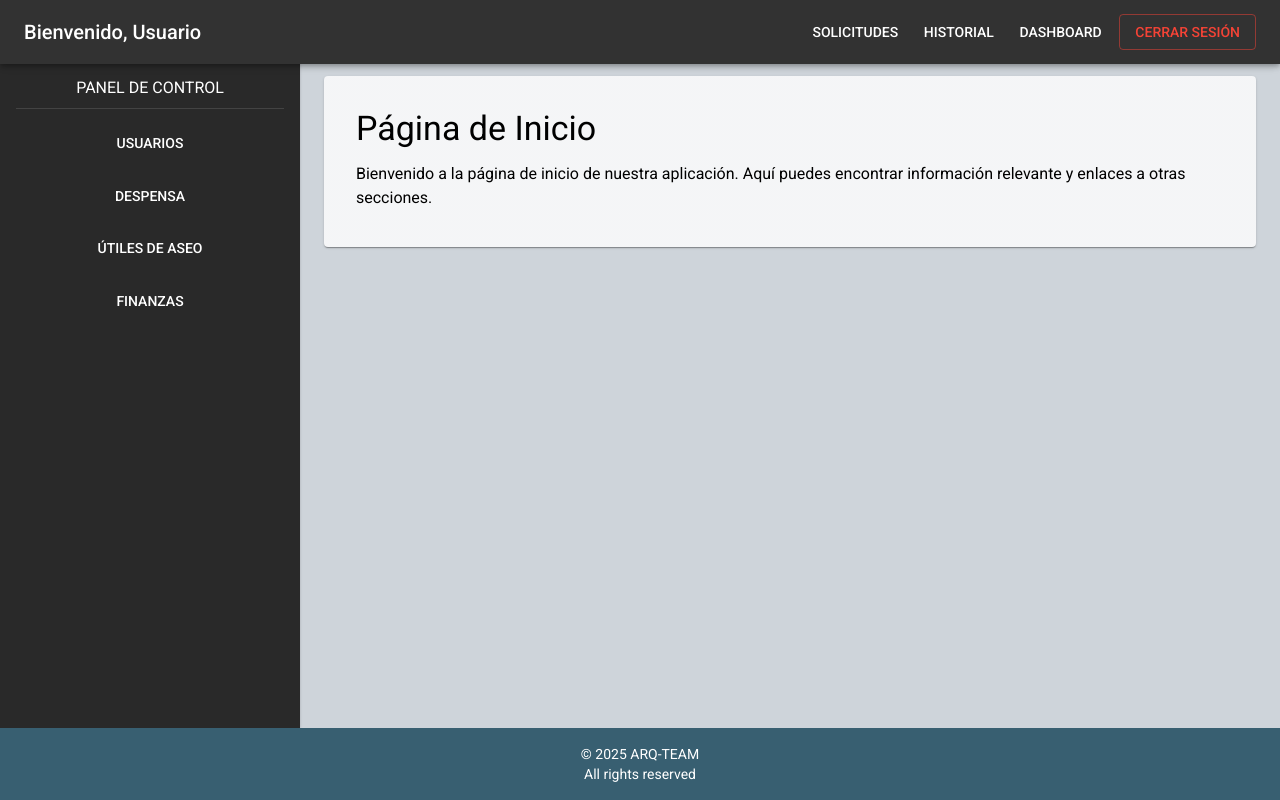
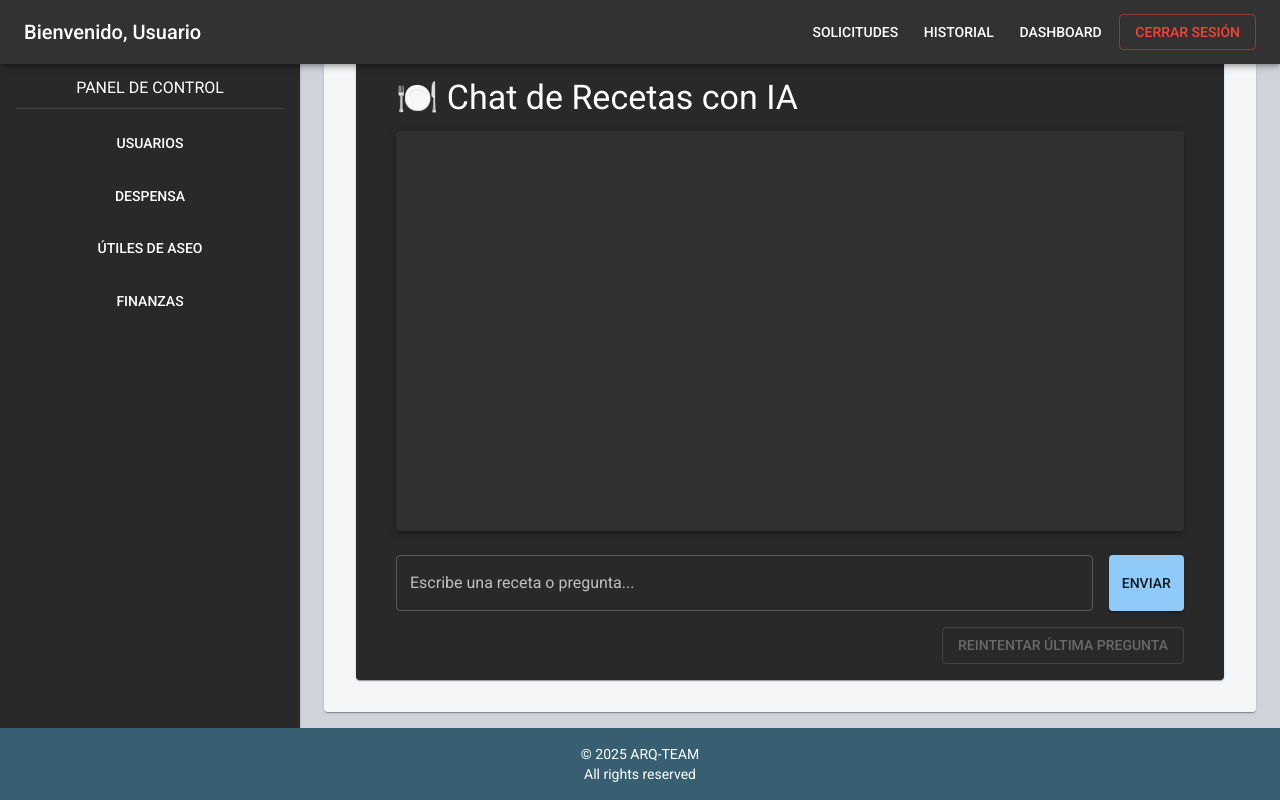
Before and after one commit to xStarH4ndx/ARQ-TWO-FRONT, a React (Vite) app: page /homepage in a window 1280 px wide. Built offline with nearby package versions, Linux system fonts and the light colour scheme.

Commit message:
ChatBox recetas implementado

```diff
--- a/package.json
+++ b/package.json
@@ -17,6 +17,7 @@
     "@mui/material": "^7.0.2",
     "react": "^19.0.0",
     "react-dom": "^19.0.0",
+    "react-markdown": "^10.1.0",
     "react-router-dom": "^7.5.3",
     "zustand": "^5.0.4"
   },
--- /dev/null
+++ b/src/components/ChatIA.tsx
@@ -0,0 +1,147 @@
+import React, { useState, useEffect, useRef } from 'react';
+import {
+  Box,
+  Container,
+  Typography,
+  TextField,
+  Button,
+  Paper,
+  CircularProgress,
+} from '@mui/material';
+import ReactMarkdown from 'react-markdown';
+
+interface Message {
+  role: 'user' | 'assistant';
+  content: string;
+}
+
+const API_KEY = import.meta.env.VITE_OPENROUTER_API_KEY;
+const API_URL = import.meta.env.VITE_OPENROUTER_URL;
+
+const ChatIA: React.FC = () => {
+  const [input, setInput] = useState('');
+  const [messages, setMessages] = useState<Message[]>([]);
+  const [loading, setLoading] = useState(false);
+  const bottomRef = useRef<HTMLDivElement>(null); // <-- Referencia al final del chat
+
+  useEffect(() => {
+    bottomRef.current?.scrollIntoView({ behavior: 'smooth' });
+  }, [messages, loading]); // se ejecuta cuando cambian mensajes o estado de carga
+
+  const handleSend = async (customInput?: string) => {
+    const messageContent = customInput ?? input;
+    if (!messageContent.trim()) return;
+
+    const newMessages: Message[] = [...messages, { role: 'user' as const, content: messageContent }];
+    setMessages(newMessages);
+    setInput('');
+    setLoading(true);
+
+    try {
+      const response = await fetch(API_URL, {
+        method: 'POST',
+        headers: {
+          'Authorization': `Bearer ${API_KEY}`,
+          'HTTP-Referer': 'http://localhost:5173',
+          'X-Title': 'Chat Recetas IA',
+          'Content-Type': 'application/json',
+        },
+        body: JSON.stringify({
+          model: 'meta-llama/llama-4-maverick:free',
+          messages: newMessages.map((msg) => ({
+            role: msg.role,
+            content: msg.content,
+          })),
+        }),
+      });
+
+      const data = await response.json();
+      const reply = data.choices?.[0]?.message?.content || 'Sin respuesta de la IA.';
+      setMessages([...newMessages, { role: 'assistant' as const, content: reply }]);
+    } catch (error) {
+      console.error('Error al enviar mensaje:', error);
+    } finally {
+      setLoading(false);
+    }
+  };
+
+  const handleRetry = () => {
+    const lastUserMessage = [...messages].reverse().find((msg) => msg.role === 'user');
+    if (lastUserMessage) {
+      handleSend(lastUserMessage.content);
+    }
+  };
+
+  return (
+    <Container maxWidth="md">
+      <Typography variant="h4" gutterBottom>
+        🍽️ Chat de Recetas con IA
+      </Typography>
+
+      <Paper
+        elevation={3}
+        sx={{
+          height: 400,
+          overflowY: 'auto',
+          p: 2,
+          mb: 3,
+        }}
+      >
+        {messages.map((msg, index) => (
+          <Box key={index} sx={{ mb: 2 }}>
+            <Typography
+              variant="subtitle2"
+              color={msg.role === 'user' ? 'primary' : 'success.main'}
+            >
+              {msg.role === 'user' ? 'Tú' : 'IA'}:
+            </Typography>
+            <Typography variant="body2">
+              <ReactMarkdown>{msg.content}</ReactMarkdown>
+            </Typography>
+          </Box>
+        ))}
+        {loading && (
+          <Box sx={{ display: 'flex', alignItems: 'center', mt: 2 }}>
+            <CircularProgress size={20} sx={{ mr: 1 }} />
+            <Typography variant="body2" color="text.secondary">
+              La IA está pensando...
+            </Typography>
+          </Box>
+        )}
+        <div ref={bottomRef} /> {/* Elemento invisible al final del chat */}
+      </Paper>
+
+      <Box sx={{ display: 'flex', gap: 2, mb: 2 }}>
+        <TextField
+          fullWidth
+          label="Escribe una receta o pregunta..."
+          variant="outlined"
+          value={input}
+          onChange={(e) => setInput(e.target.value)}
+          onKeyDown={(e) => e.key === 'Enter' && handleSend()}
+        />
+        <Button
+          variant="contained"
+          color="primary"
+          onClick={() => handleSend()}
+          disabled={loading}
+        >
+          Enviar
+        </Button>
+      </Box>
+
+      <Box sx={{ textAlign: 'right' }}>
+        <Button
+          variant="outlined"
+          color="secondary"
+          onClick={handleRetry}
+          disabled={loading || messages.filter((msg) => msg.role === 'user').length === 0}
+        >
+          Reintentar última pregunta
+        </Button>
+      </Box>
+    </Container>
+  );
+};
+
+export default ChatIA;
--- a/src/pages/homepage.tsx
+++ b/src/pages/homepage.tsx
@@ -1,5 +1,6 @@
 import { Typography, Paper } from '@mui/material';
 import React from 'react';
+import ChatIA from '../components/ChatIA';
 
 const HomePage: React.FC = () => {
   return (
@@ -10,6 +11,9 @@ const HomePage: React.FC = () => {
         <Typography variant="body1" gutterBottom color="black">
             Bienvenido a la página de inicio de nuestra aplicación. Aquí puedes encontrar información relevante y enlaces a otras secciones.
         </Typography>
+        <Paper sx={{p :2}}>
+          <ChatIA />
+        </Paper>
     </Paper>
   );
 }
```
Also changed, not shown: 2 other files (tests, documents, lock files or other folders).
